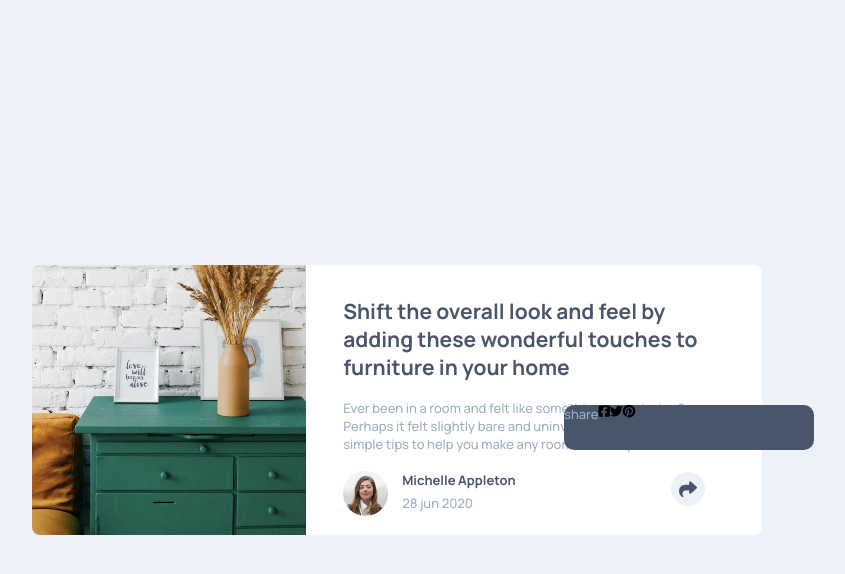
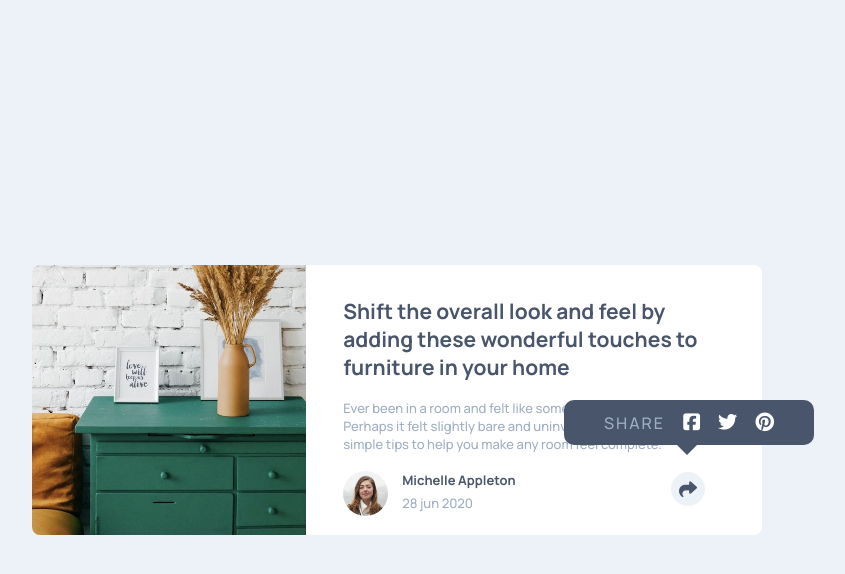
Before and after one commit to maykkk1/FrontEnd-Mentor-main, a plain HTML site: page article-preview-component-master/index.html in a window 1280 px wide. Both pictures are taken after a click on the button 931 px from the left and 489 px from the top of the page. Shown: the whole page, without its empty margins (243-1088 px from the left). Drawn offline with Linux system fonts and the light colour scheme.

Commit message:
secao de links add

```diff
--- a/article-preview-component-master/index.html
+++ b/article-preview-component-master/index.html
@@ -29,13 +29,15 @@
           <p id="author-name">Michelle Appleton</p>
           <p>28 jun 2020</p>
         </div>
-        <button><i class="fas fa-share"></i></button>
+        <button id="btnShareSection"><i class="fas fa-share"></i></button>
       </div>
-      <div class="share-section">
-        <p>share</p>
-        <i class="fab fa-facebook-square"></i>
-        <i class="fab fa-twitter"></i>
-        <i class="fab fa-pinterest"></i>
+      <div class="share-section" id="share-section">
+        <div class="share-section-content">
+          <p>share</p>
+          <i class="fab fa-facebook-square"></i>
+          <i class="fab fa-twitter"></i>
+          <i class="fab fa-pinterest"></i>
+        </div>
       </div>
     </div>
   </div>
@@ -46,6 +48,8 @@
 
 
 
+
+  <script src="script.js"></script>
   <script src="https://kit.fontawesome.com/619f70976e.js" crossorigin="anonymous"></script>
 </body>
 </html>
--- a/article-preview-component-master/script.js
+++ b/article-preview-component-master/script.js
@@ -0,0 +1,13 @@
+btnShareSection = document.getElementById('btnShareSection');
+
+btnShareSection.addEventListener("click", toggle);
+
+
+function toggle () {
+    const ShareSection = document.getElementById("share-section")
+    if(ShareSection.classList.value === 'share-section') {
+        ShareSection.classList.value = 'share-section-active'
+    } else {
+        ShareSection.classList.value = 'share-section'
+    }
+}
--- a/article-preview-component-master/style.css
+++ b/article-preview-component-master/style.css
@@ -107,14 +107,66 @@ body {
 
 .share-section {
     display: flex;
-    flex-direction: row;
+    align-items: center;
+    justify-content: center;
     position: absolute;
-    background-color: hsl(217, 19%, 35%);
     width: 250px;
     height: 45px;
     right: -52px;
-    bottom: 85px;
+    bottom: 90px;
     border-radius: 10px;
+    display: none;
+}
+
+
+.share-section-active {
+    display: flex;
+    align-items: center;
+    justify-content: center;
+    position: absolute;
+    width: 250px;
+    height: 45px;
+    right: -52px;
+    bottom: 90px;
+    border-radius: 10px;
+    display: block;
+}
+
+
+
+
+.share-section-content {
+    display: flex;
+    justify-content: space-between;
+    align-items: center;
+    padding: 5px 40px;
+    flex-direction: row;
+    font-size: 1.2rem;
+    color: white;
+    position: relative;
+    background-color: hsl(217, 19%, 35%);
+    display: flex;
+    flex-direction: row;
+    width: 100%;
+    height: 100%;
+    border-radius: 10px;
+}
+
+.share-section-content p {
+    text-transform: uppercase;
+    letter-spacing: 2px;
+    font-size: 1rem;
+}
+
+.share-section-content::before {
+    position: absolute;
+    content: '';
+    bottom: -10px;
+    left: 45%;
+    border: 10px solid transparent;
+    border-top-color: hsl(217, 19%, 35%);
+    border-bottom: 0;
+
 }
 
 
```
